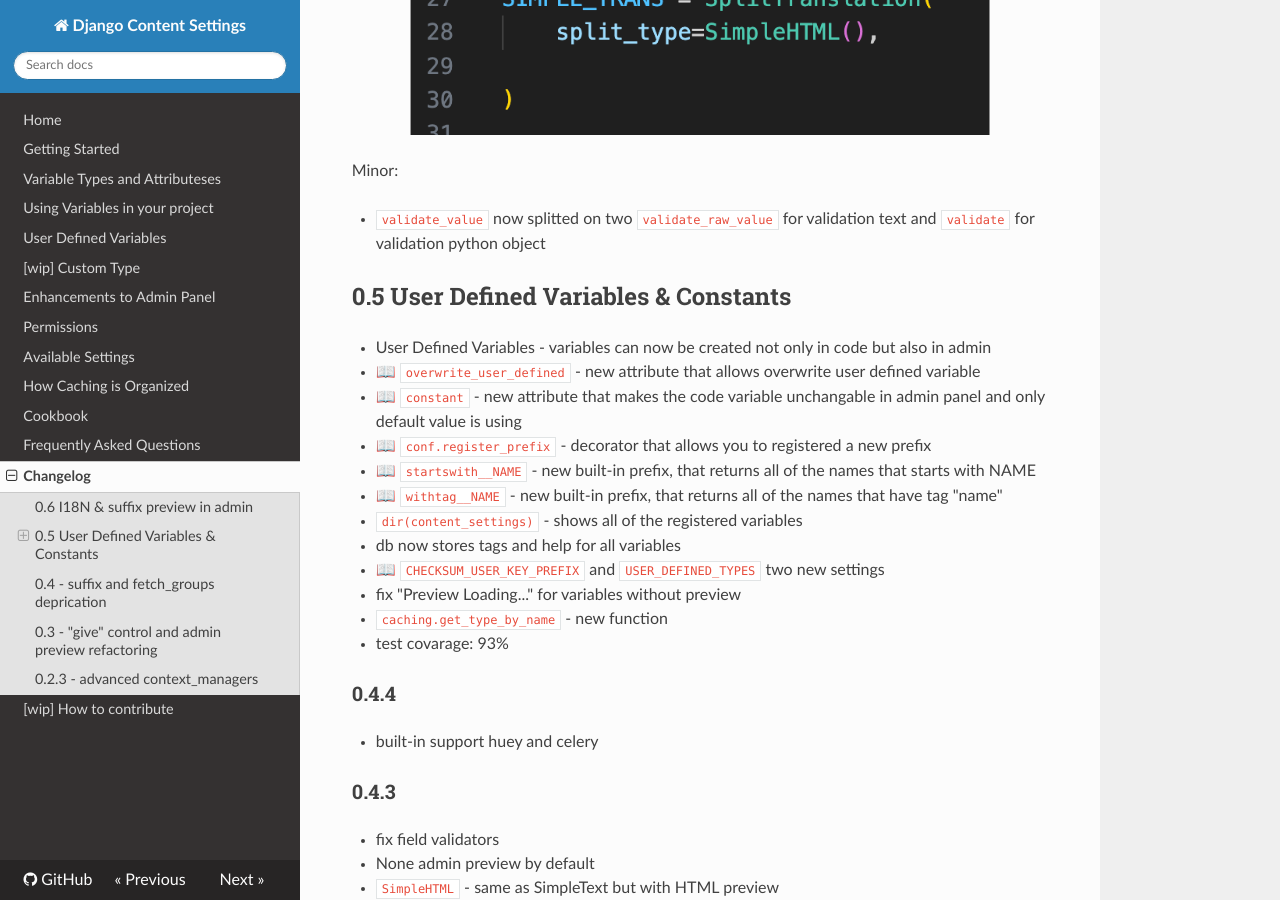
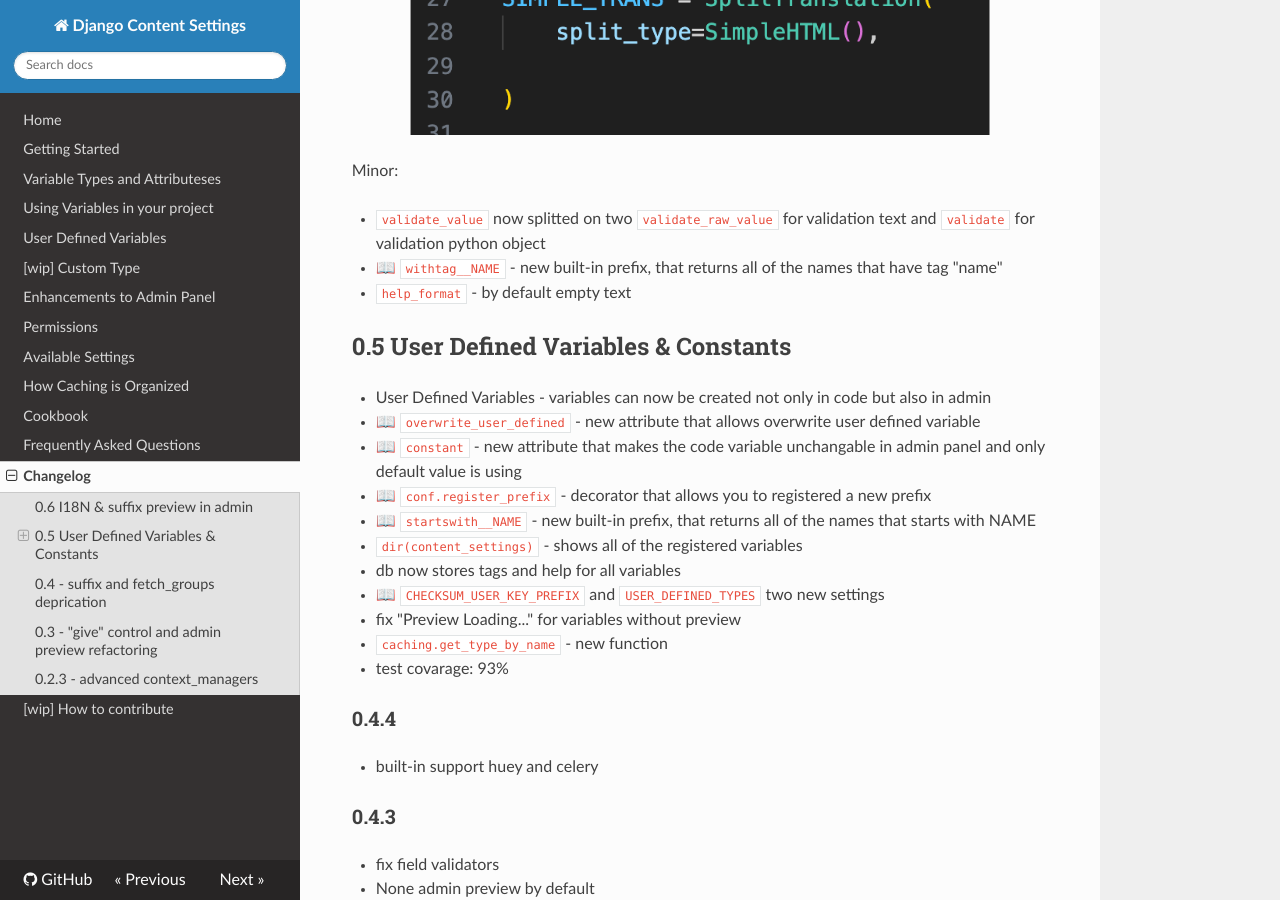
Before and after one commit to occipital/django-content-settings, an MkDocs documentation site: the page built from docs/changelog.md, in a window 1280 px wide and 900 px high, scrolled down 1233 px. Built offline with MkDocs 1.6.1, drawn with Linux system fonts in a browser that asks for light colours; nearby versions of some CDN libraries.

Commit message:
hot fix for changelog

```diff
--- a/docs/changelog.md
+++ b/docs/changelog.md
@@ -18,6 +18,8 @@
 Minor:
 
 * `validate_value` now splitted on two `validate_raw_value` for validation text and `validate` for validation python object
+* 📖 `withtag__NAME` - new built-in prefix, that returns all of the names that have tag "name"
+* `help_format` - by default empty text
 
 ## 0.5 User Defined Variables & Constants
 
```
Also changed, not shown: other parts of docs/changelog.md (+0 -1 lines).
